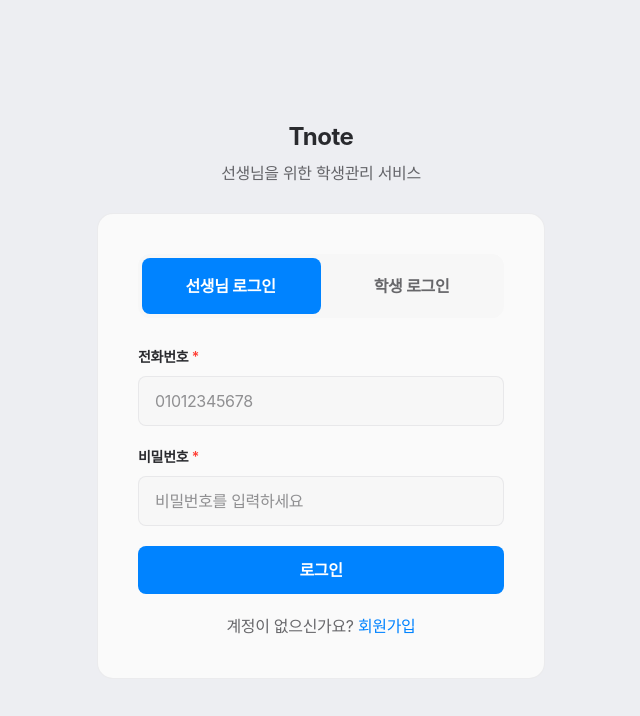
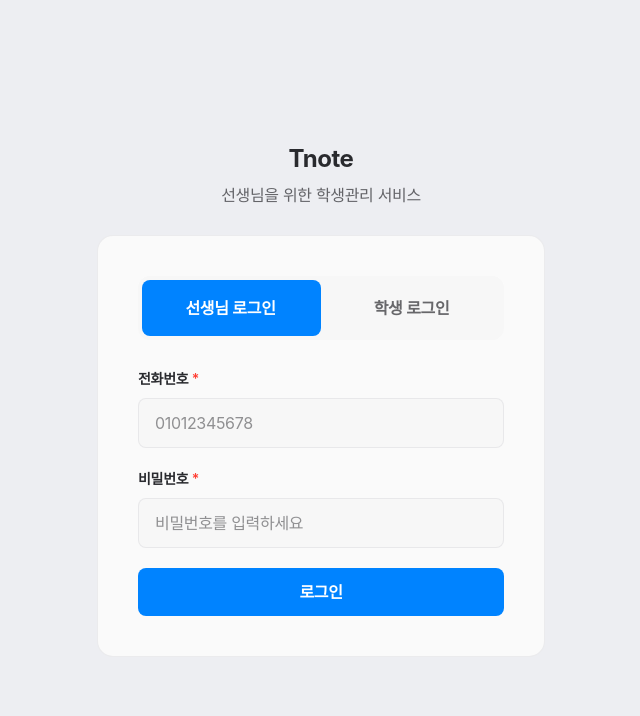
Before and after one commit to sspzoa/tnote, a Next.js app: page /login in a window 1280 px wide. Shown: the top 716 px of the page, without its empty margins (319-959 px from the left). Built offline with nearby package versions, Linux system fonts and the light colour scheme; a web font is replaced by a local one.

Commit message:
chore: Comment out teacher signup prompt in login page

```diff
--- a/src/app/(auth)/login/page.tsx
+++ b/src/app/(auth)/login/page.tsx
@@ -207,7 +207,7 @@ export default function LoginPage() {
               로그인
             </Button>
 
-            {tab === "teacher" && (
+            {/* {tab === "teacher" && (
               <div className="text-center text-body text-content-standard-secondary">
                 계정이 없으신가요?{" "}
                 <button
@@ -217,7 +217,7 @@ export default function LoginPage() {
                   회원가입
                 </button>
               </div>
-            )}
+            )} */}
           </form>
         </div>
       </div>
```
